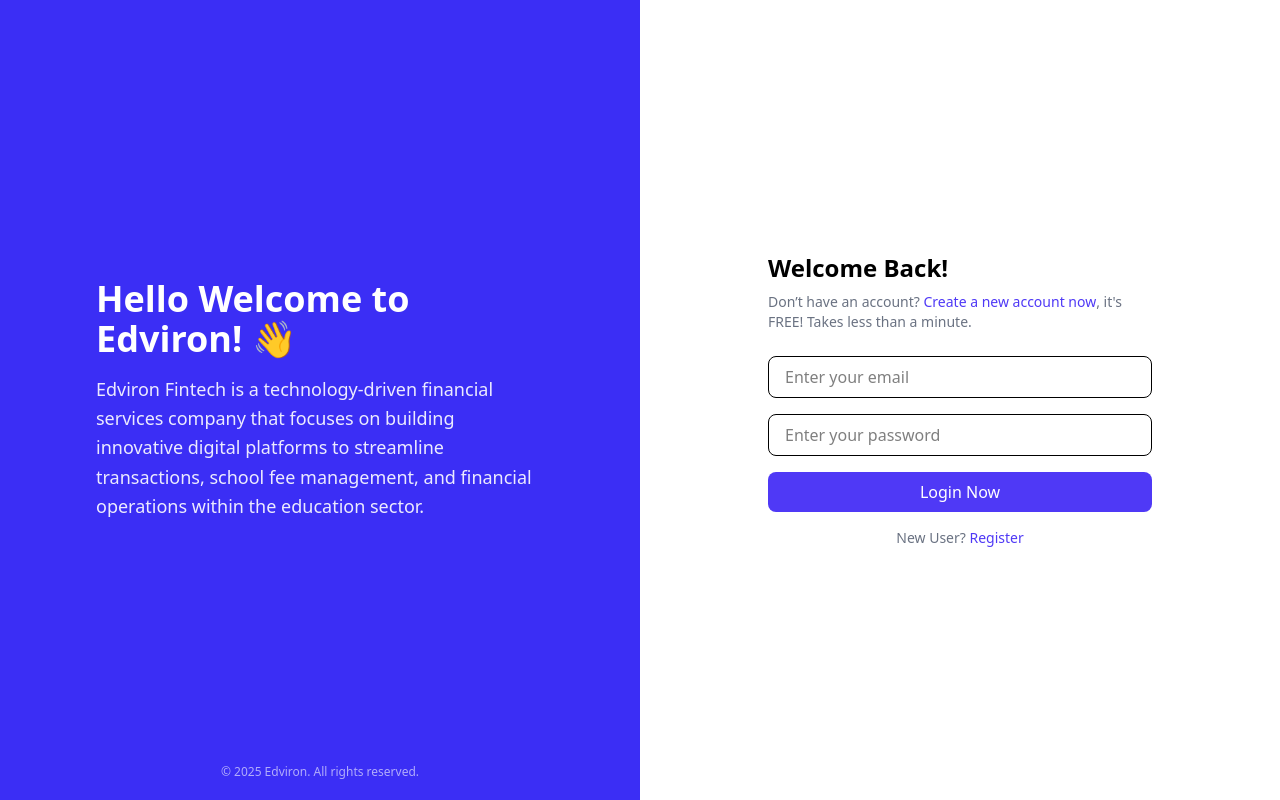
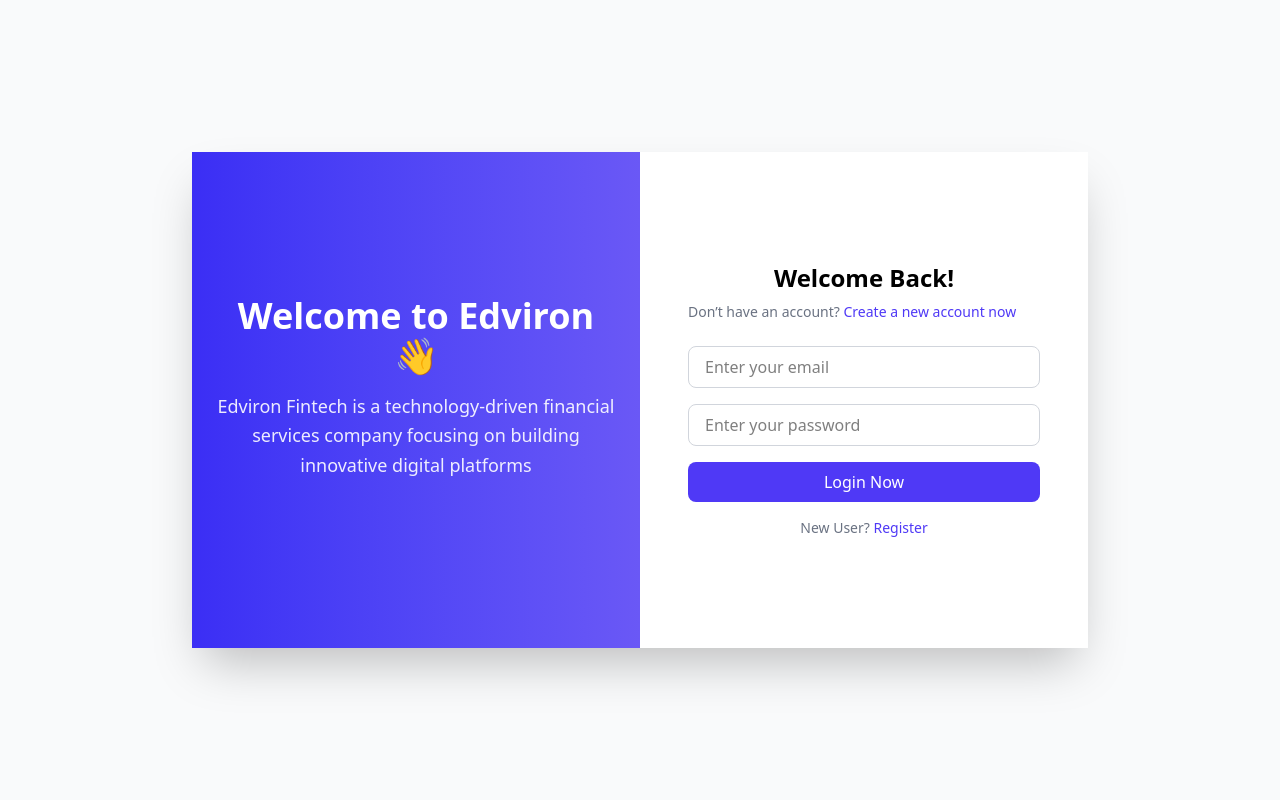
Before and after one commit to chayan-2003/school_payment_frontend, a React (Vite) app: page /login in a window 1280 px wide. Built offline with nearby package versions, Linux system fonts and the light colour scheme.

Commit message:
updated_register_and_login_page

```diff
--- a/src/components/Login.tsx
+++ b/src/components/Login.tsx
@@ -34,26 +34,33 @@
   };
 
   return (
-    <div className="flex flex-col md:flex-row min-h-screen font-sans">
+    <div className="flex items-center justify-center min-h-screen bg-gray-50">
+      <div className="flex flex-col md:flex-row w-full max-w-4xl rounded-2xl shadow-2xl transform transition-all hover:scale-105 hover:shadow-3xl
+      ">
         {/* Left Panel */}
-      <div className="w-full md:w-1/2 bg-[#3B2EF5] text-white flex flex-col justify-center items-center p-8 md:p-10 relative">
-        <div className="max-w-md text-center md:text-left">
-          <div className="text-3xl md:text-4xl font-bold mb-4">
-            Hello <span className="text-white">Welcome to Edviron</span>! 👋
-          </div>
-          <p className="text-base md:text-lg opacity-90 leading-relaxed">
-            Edviron Fintech is a technology-driven financial services company that focuses on building innovative digital platforms to streamline transactions, school fee management, and financial operations within the education sector.
+        <div className="w-full md:w-1/2 bg-gradient-to-r from-[#3B2EF5] to-[#6A58F6] text-white flex flex-col justify-center items-center px-6 py-36 relative text-center">
+          <div className="max-w-md">
+            <h2 className="text-3xl md:text-4xl font-bold mb-4">
+              Welcome to Edviron 👋
+            </h2>
+            <p className="text-base md:text-lg opacity-90 leading-relaxed mb-6">
+              Edviron Fintech is a technology-driven financial services company focusing on building innovative digital platforms
             </p>
           </div>
-        <span className="absolute bottom-5 text-xs opacity-60">© 2025 Edviron. All rights reserved.</span>
+
         </div>
 
+
         {/* Right Panel */}
-      <div className="w-full md:w-1/2 flex items-center justify-center bg-white p-6">
-        <div className="w-full max-w-sm">
-          <h2 className="text-2xl font-semibold mb-2 text-center md:text-left">Welcome Back!</h2>
+        <div className="w-full md:w-1/2 flex items-center justify-center bg-white p-6 md:p-12">
+          <div className="w-full max-w-sm space-y-4">
+            <h2 className="text-2xl font-semibold mb-2 text-center ">Welcome Back!</h2>
             <p className="text-sm mb-6 text-gray-500 text-center md:text-left">
-            Don’t have an account? <a href="/register" className="text-indigo-600 font-medium hover:underline">Create a new account now</a>, it's FREE! Takes less than a minute.
+              Don’t have an account?{' '}
+              <a href="/register" className="text-indigo-600 font-medium hover:underline">
+                Create a new account now
+              </a>
+
             </p>
 
             <form onSubmit={handleLogin} className="space-y-4">
@@ -62,14 +69,14 @@
                 value={email}
                 onChange={(e) => setEmail(e.target.value)}
                 placeholder="Enter your email"
-              className="w-full px-4 py-2 border rounded-lg focus:outline-none focus:ring-2 focus:ring-indigo-500"
+                className="w-full px-4 py-2 border border-gray-300 rounded-lg focus:outline-none focus:ring-2 focus:ring-indigo-500"
               />
               <input
                 type="password"
                 value={password}
                 onChange={(e) => setPassword(e.target.value)}
                 placeholder="Enter your password"
-              className="w-full px-4 py-2 border rounded-lg focus:outline-none focus:ring-2 focus:ring-indigo-500"
+                className="w-full px-4 py-2 border border-gray-300 rounded-lg focus:outline-none focus:ring-2 focus:ring-indigo-500"
               />
               <button
                 type="submit"
@@ -104,7 +111,11 @@
             </form>
 
             <div className="mt-4 text-sm text-center text-gray-500">
-            New User? <a href="/register" className="text-indigo-600 hover:underline">Register</a>
+              New User?{' '}
+              <a href="/register" className="text-indigo-600 hover:underline">
+                Register
+              </a>
+            </div>
           </div>
         </div>
       </div>
--- a/src/components/Register.tsx
+++ b/src/components/Register.tsx
@@ -43,24 +43,29 @@
   };
 
   return (
-    <div className="flex flex-col lg:flex-row min-h-screen font-sans">
-      {/* Left Panel */}
-      <div className="w-full lg:w-1/2 bg-[#3B2EF5] text-white flex flex-col justify-center items-center p-8 sm:p-10 relative">
-        <div className="max-w-md text-center lg:text-left">
-          <div className="text-3xl sm:text-4xl font-bold mb-4">
-            Hello <span className="text-white">Welcome to Edviron</span>! 👋
-          </div>
-          <p className="text-base sm:text-lg opacity-90 leading-relaxed">
-            Edviron Fintech is a technology-driven financial services company that focuses on building innovative digital platforms to streamline transactions, school fee management, and financial operations within the education sector.
+    <div className="flex items-center justify-center min-h-screen bg-gray-50">
+      <div className="flex flex-col md:flex-row w-full max-w-6xl rounded-2xl shadow-2xl transform transition-all hover:scale-105 hover:shadow-3xl">
+        {/* Left Panel with Gradient */}
+        <div className="w-full md:w-1/2 bg-gradient-to-r from-[#3B2EF5] to-[#6A58F6] text-white flex flex-col justify-center items-center
+        py-16 md:py-40 relative text-center">
+          <div className="max-w-md ">
+            <h2 className="text-3xl md:text-4xl font-bold mb-10 ">
+              Join <span className="text-white">Edviron</span> Today!{' '}
+              <span className="text-[#FFD700]">👋</span>
+            </h2>
+            <p className="text-base md:text-lg opacity-90 leading-relaxed mb-6">
+              Register with{' '}
+              <span className="text-[#C0A6F7]">Edviron</span> and experience a smarter way to manage your
+              <span className="text-[#FFD700]"> financial transactions</span>.
             </p>
           </div>
-        <span className="absolute bottom-4 text-xs opacity-60 hidden sm:block">© 2025 Edviron. All rights reserved.</span>
         </div>
 
+
         {/* Right Panel */}
-      <div className="w-full lg:w-1/2 flex items-center justify-center bg-white p-6 sm:p-10">
-        <div className="w-full max-w-sm">
-          <h2 className="text-2xl font-semibold mb-4 text-center">Create an Account</h2>
+        <div className="w-full md:w-1/2 flex items-center justify-center bg-white p-6 md:p-12">
+          <div className="w-full max-w-sm space-y-4">
+            <h2 className="text-2xl font-semibold mb-4 text-center ">Create an Account</h2>
 
             <form onSubmit={handleRegister} className="space-y-4">
               <input
@@ -68,7 +73,7 @@
                 value={name}
                 onChange={(e) => setName(e.target.value)}
                 placeholder="Enter your name"
-              className="w-full px-4 py-2 border rounded-lg focus:outline-none focus:ring-2 focus:ring-indigo-500"
+                className="w-full px-4 py-2 border border-gray-300 rounded-lg focus:outline-none focus:ring-2 focus:ring-indigo-500"
                 required
               />
               <input
@@ -76,7 +81,7 @@
                 value={email}
                 onChange={(e) => setEmail(e.target.value)}
                 placeholder="Enter your email"
-              className="w-full px-4 py-2 border rounded-lg focus:outline-none focus:ring-2 focus:ring-indigo-500"
+                className="w-full px-4 py-2 border border-gray-300 rounded-lg focus:outline-none focus:ring-2 focus:ring-indigo-500"
                 required
               />
               <input
@@ -84,7 +89,7 @@
                 value={password}
                 onChange={(e) => setPassword(e.target.value)}
                 placeholder="Enter your password"
-              className="w-full px-4 py-2 border rounded-lg focus:outline-none focus:ring-2 focus:ring-indigo-500"
+                className="w-full px-4 py-2 border border-gray-300 rounded-lg focus:outline-none focus:ring-2 focus:ring-indigo-500"
                 required
               />
               <button
@@ -128,6 +133,7 @@
           </div>
         </div>
       </div>
+    </div>
   );
 };
 
```
Lines whose indentation alone changed are shown as unchanged.
